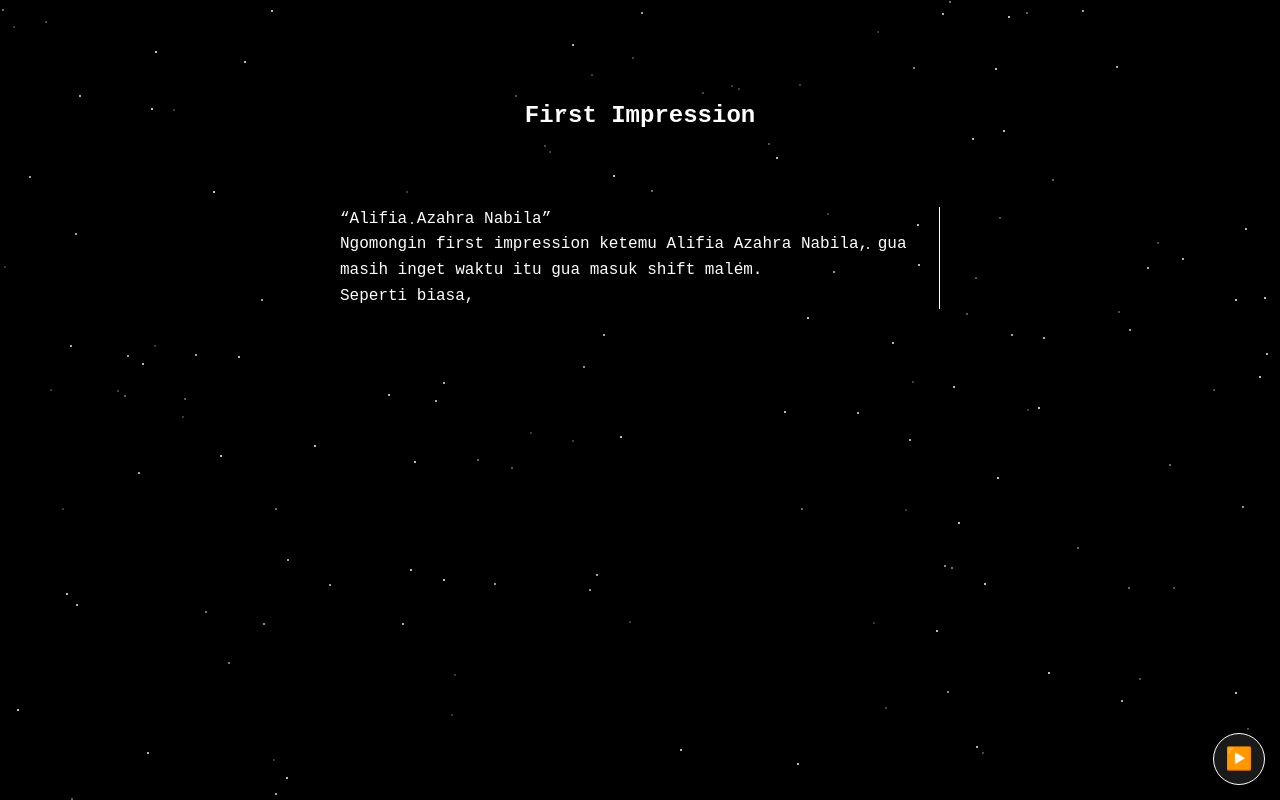
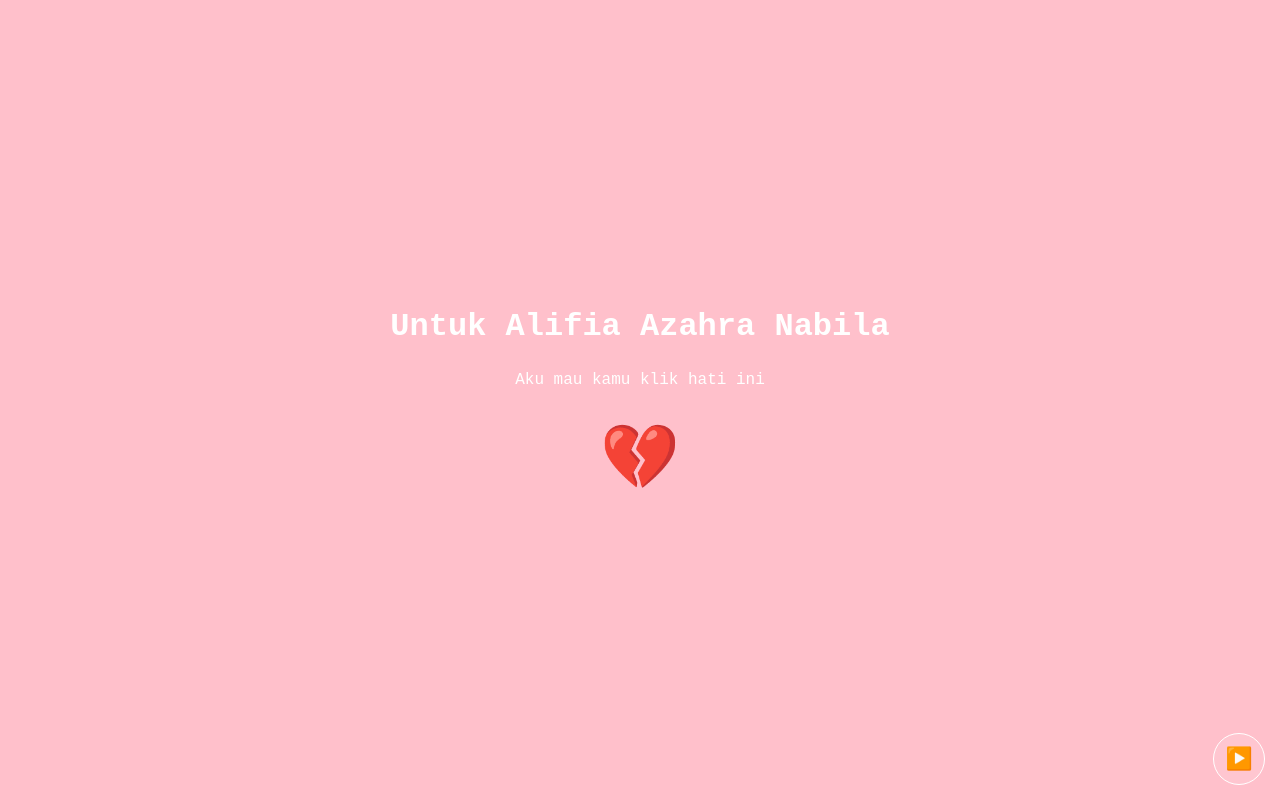
Before and after one commit to dyanytcareer-star/Alifia-Azahra-N, a plain HTML site: page index.html in a window 1280 px wide. Drawn offline with Linux system fonts and the light colour scheme.

Commit message:
Update index.html

```diff
--- a/index.html
+++ b/index.html
@@ -3,198 +3,263 @@
 <head>
 <meta charset="UTF-8">
 <meta name="viewport" content="width=device-width, initial-scale=1.0">
-  <title>First Impression</title>
+<title>Untuk Alifia</title>
 <style>
-    body {
-      margin: 0;
-      padding: 0;
-      min-height: 100vh;
-      overflow-y: auto; /* bisa scroll */
-      display: flex;
-      justify-content: center;
-      align-items: flex-start; /* teks mulai dari atas */
-      background: black;
-      color: white;
-      font-family: 'Courier New', monospace;
+body, html {
+  margin: 0; padding: 0; height: 100%; font-family: 'Courier New', monospace; overflow: hidden; background: black; color: white;
 }
+canvas#stars { position: fixed; top:0; left:0; width:100%; height:100%; z-index:-1; }
 
-    /* Background bintang */
-    #stars {
-      position: fixed;
-      width: 100%;
-      height: 100%;
-      z-index: -1;
-      background: black;
-      overflow: hidden;
+/* Intro */
+#intro {
+  background: pink;
+  height:100%; width:100%; display:flex; flex-direction:column; justify-content:center; align-items:center; text-align:center;
+  opacity:1; transition: opacity 1s ease;
 }
-    .star {
-      position: absolute;
-      width: 2px;
-      height: 2px;
-      background: white;
-      border-radius: 50%;
-      animation: twinkle 2s infinite;
+#intro h1 { font-size: 2em; margin-bottom: 10px; }
+.heart { font-size: 4em; margin:15px; cursor:pointer; transition: transform 0.2s ease; }
+.heart:hover { transform: scale(1.2); }
+#wrongText { display:none; margin-top:10px; }
+
+/* Cerpen */
+#cerpen {
+  display:none; padding:20px; box-sizing:border-box; height:100%; overflow-y:auto; line-height:1.45em; font-size:1.1em; background:transparent;
+  opacity:0; transition: opacity 1s ease;
 }
-    @keyframes twinkle {
-      0%, 100% { opacity: 1; }
-      50% { opacity: 0.3; }
+.typing { white-space: pre-wrap; }
+
+/* Musik */
+#music-btn {
+  position:fixed; bottom:15px; right:15px; background: rgba(255,255,255,0.1); border:1px solid white; border-radius:50%;
+  width:50px; height:50px; display:flex; justify-content:center; align-items:center; cursor:pointer; font-size:22px; z-index:10;
 }
-
-    /* Kontainer teks */
-    .content {
-      width: 90%;
-      max-width: 600px;
-      white-space: pre-wrap;
-      word-wrap: break-word;
-      word-break: break-word;
-      font-size: 16px;
-      line-height: 1.6;
-      text-align: left;
-      margin-top: 30px;
-      margin-bottom: 50px;
-    }
-
-    h1 {
-      text-align: center;
-      margin-bottom: 20px;
-      font-size: 24px;
-    }
-
-    .typing {
-      border-right: .1em solid #fff;
-      white-space: pre-wrap;
-      word-wrap: break-word;
-      word-break: break-word;
-      overflow-wrap: break-word;
-      overflow: hidden;
-    }
-
-    /* Tombol musik */
-    #music-btn {
-      position: fixed;
-      bottom: 15px;
-      right: 15px;
-      background: rgba(255,255,255,0.1);
-      border: 1px solid white;
-      border-radius: 50%;
-      width: 50px;
-      height: 50px;
-      color: white;
-      font-size: 22px;
-      display: flex;
-      justify-content: center;
-      align-items: center;
-      cursor: pointer;
-      z-index: 10;
-    }
-    #music-btn:hover {
-      background: rgba(255,255,255,0.2);
-    }
-
-    audio {
-      display: none;
-    }
+#music-btn:hover { background: rgba(255,255,255,0.2); }
+audio { display:none; }
 </style>
 </head>
 <body>
-  <div id="stars"></div>
 
-  <!-- Musik -->
-  <audio id="bg-music" autoplay loop>
-    <source src="lagu.mp3" type="audio/mpeg">
-  </audio>
+<canvas id="stars"></canvas>
 
-  <!-- Tombol kontrol musik -->
+<div id="intro">
+  <h1>Untuk Alifia Azahra Nabila</h1>
+  <p>Aku mau kamu klik hati ini</p>
+  <div id="heart1" class="heart">💔</div>
+  <p id="wrongText">Eh salah, maksudku yang ini</p>
+  <div id="heart2" class="heart" style="display:none;">❤️‍🩹</div>
+</div>
+
+<div id="cerpen">
+  <div class="typing" id="typingText"></div>
+  <audio id="bgMusic" src="lagu.mp3" loop></audio>
+</div>
+
 <div id="music-btn">▶️</div>
 
-  <div class="content">
-    <h1>First Impression</h1>
-    <div id="typing" class="typing"></div>
-  </div>
+<script>
+// Intro logic
+const heart1 = document.getElementById("heart1");
+const heart2 = document.getElementById("heart2");
+const wrongText = document.getElementById("wrongText");
+const intro = document.getElementById("intro");
+const cerpen = document.getElementById("cerpen");
+const music = document.getElementById("bgMusic");
+const typingText = document.getElementById("typingText");
 
-  <script>
-    // Bikin bintang random
-    const starContainer = document.getElementById("stars");
-    for (let i = 0; i < 150; i++) {
-      const star = document.createElement("div");
-      star.className = "star";
-      star.style.top = Math.random() * 100 + "%";
-      star.style.left = Math.random() * 100 + "%";
-      star.style.animationDuration = (1 + Math.random() * 2) + "s";
-      starContainer.appendChild(star);
+heart1.addEventListener("click", ()=>{
+  intro.querySelector("h1").style.display="none";
+  intro.querySelector("p").style.display="none";
+  wrongText.style.display="block";
+  heart1.style.display="none";
+  heart2.style.display="block";
+});
+
+heart2.addEventListener("click", ()=>{
+  intro.style.opacity=0;
+  setTimeout(()=>{
+    intro.style.display="none";
+    cerpen.style.display="block";
+    setTimeout(()=>{ cerpen.style.opacity=1; },50);
+    startTyping();
+    fadeInMusic(music);
+  },1000);
+});
+
+// Cerita versi revisi
+const text = `Judul: “Alifia Azahra Nabila”
+---
+Ngomongin first impression ketemu Alifia Azahra Nabila, aku masih ingat saat itu aku masuk shift malam.
+---
+Seperti biasa, begitu buka pintu toko, aku secara ga langsung selalu melihat ke arah kasir untuk sekedar menyapa teman yang lain.
+---
+Tapi waktu itu ada yg beda, dari balik kasir ada seonggok manusia yang tidak ku kenali wajah nya, dan sekilas dalam benakku “owh perbantuan mungkin😮”.
+---
+Singkat cerita aku udh siap buat pergantian shift, dan dari sedikit yang ku perhatiin, si “anak baru” ini tampangnya kayak bocah, baby face mungkin sebutannya.
+---
+Ga perlu waktu lama untukku tau namanya...
+---
+Alifia Azahra Nabila
+---
+Satu hal yg aku salut di awal itu ketika ku perhatiin, dia cukup cepet buat bergaul dengan anak toko,bahkan ga sungkan bertanya duluan, karna banyak anak baru terutama baru lulus yang masih jaim ketika baru kenal lingkungan baru.
+---
+Lambat laun waktu berjalan, kamu Alifia mulai makin akrab sama sekitar, dan perlu aku akui memang kamu punya aura tersendiri yang bikin orang sekitarmu mudah akrab.
+---
+Mungkin karna sifatmu keorang lain, kesanmu yang selalu ceria, aktif, basa basi nya pun ada aja, mungkin bisa dibilang Genit?🤔 Ganjen?😑 Ntah lah lgi pula toh namanya juga perempuan😏.
+---
+Hingga dari sikapnya itu, ga sedikit orang yang mulai “nge deketin”, menurutku itu wajar, melihat dari mereka yang ngedeketin udah di usia yang perlu mempertanyakan soal hubungan.
+---
+Ada yang nawarin diri antar jemput, beliin sarapan setiap pagi, bahkan ngasih kue ulang tahun dengan kesan anonimus 😬.
+---
+Aku masih ingat kamu pernah punya pertanyaan, lebih tepatnya heran kenapa mereka seperti itu, padahal kamu anggap mereka sebagai “Abang”🤔.
+---
+Dan ya aku hanya bisa ngejelasin sekali lagi kalo itu wajar🙂‍↕️, karna di umur mereka yang bisa dibilang udah waktunya mikir soal hubungan, mungkin sudah sulit untuk dapat interaksi dengan lawan jenis sampai akrab seperti itu.
+---
+Sehingga ketika dapat perlakuan dari kamu yang orangnya memang mudah bergaul, mereka anggap itu hal yang tak biasa dan spesial.
+---
+Bahkan bagiku pun, ke “Ganjenan” itu cukup terasa😮‍💨, yah mungkin karna akupun juga sebelumnya gapernah ketemu sama yang seperti itu mungkin ya, jadi aku merasa kayak....
+---
+“Apanih maksudnya”🙄.
+---
+Tapi ya selama itu bukan hal yang negatif aku ga permasalahin juga😪.
+---
+Sampai suatu hari aku merasa kamu tiba tiba berubah total😌,sikapmu terasa seperti asing, ga negur, ya intinya beda banget deh
+---
+dari Alifia yang ceria, suka nge gombal absurd itu tiba tiba berubah jdi kaya orang ga kenal😔...
+---
+Kalau memang dari awal sikapmu cuek atau bagaimana pasti ga akan kelihatan bedanya🧐
+---
+tapi karna dari awal kammu bukan orang yang cuek, dingin dll, begitu ada perubahan sikap, semuanya langsung terasa bedanya.
+---
+Aku masih ingat selama 2 minggu aku merasa tak dihiraukan☹️, interaksi anak toko yang lain denganku tetap normal biasa aja tapi kamu kayak menjauh.
+---
+Aku selalu bertanya tanya apakah ada kata kataku yang salah, atau sikapku yang tidak kamu suka, ntah apapun itu🙄.
+---
+Dan emang aku akui aku gapernah nanya soal itu...
+---
+Karna akupun tak mau ke GR an😌. Tapi aku yakin memang waktu itu kamu sedang tidak baik baik aja...
+---
+Itu yg aku rasain...
+---
+Sampe ketemu hari SO Grand, semuanya berjalan seperti biasa, kamu pun juga masih dengan sikap yang sama.
+---
+Hingga ketika istirahat sejenak, aku ingat ntah ada angin apa kamu menegurku lagi😮....
+---
+Kamu nawarin perihal apa aku juga mau untuk dibuatkan mie atau tidak🥲.
+---
+Dan disitu aku mulai ngerasa lega😩...
+---
+Tapi tetep aku ga pertanyain soal kenapa sebelumnya sikapmu seakan berubah. Aku ga minta kamu buat pertahanin sikap awal itu untukku, hanya saja dari perubahan itu aku jdi selalu ngerasa kalo ada yang salah dariku, ntah apa itu.
+---
+Singkat cerita semua nya kembali normal 😇, walaupun aku rasa intensitas komunikasi kita sedikit berkurang...
+---
+Yahh gimanapun juga gua ga bisa permasalahin soal itu, toh aku dengan yang lain pun seperti itu😅.
+---
+Sampai akhirnya karna ada satu hal, aku memutuskan untuk resign. Di satu sisi memang karna kebijakan toko yang buatku ga nyaman, disisi lain aku tau kalau temanku yang tersisa pun akan resign🥲.
+---
+Aku paling benci ditinggal, hingga akhirnya memutuskan resign duluan, mau disuruh tunggu THR kek apa kek, aku tetap mau keluar saat itu juga.
+---
+Dan yaa, akhirnya satu persatu juga resign, semua jalanin hidup masing masing.
+---
+Cuma satu yang ku harap...
+---
+Semoga semua temen gua bisa capai apa yang diinginkan🥹
+---
+Dan untuk kamu Alifia, begitu aku tau berita kamu keterima kuliah di Kalimantan sana, aku harap kamu bisa jaga diri, ga gampang ketipu sama orang lain terutama laki laki, melihat sikapmu yang memang mudah bergaul dan buat orang lain senang dan dari pengalamanmu di toko soal beberapa laki laki yang terobsesi
+---
+Karna waktu masih di toko, aku sempat terfikir dan khawatir “nih anak bisa jaga diri ga ya😓”
+---
+Takutnya ketemu orang yang terbuai dengan sikapmu, obses terhadapmu, tapi begitu tidak dapat apa yang dia mau, dia ngelakuin hal jahat ke kamu.
+---
+Tapi aku yakin kamu ga sebodoh itu pasti, lambat laun juga kamu bisa bedain mana yang “Kadal” mana yang tidak.
+---
+Dan ya, sekarang kamu udah mau wisuda, selamat untukmu Alifia, semoga kedepan nya kamu selalu mendapat yang terbaik,
+---
+Tapi kamu harus ingat....
+---
+Kadang yang terbaik belum tentu seperi yang kita inginkan...
+---
+Tetaplah jadi diri sendiri, tak perlu pura pura lagi, terima gimana hidup berjalan, ubah apa yang bisa diubah, syukuri apa yang diterima....
+---
+Selesai………
+---
+Kelanjutan season 2 belum ada pengumuman lagi....
+---
+by Wardian Maulana Yusup`;
+
+let i=0;
+function startTyping(){
+  if(i<text.length){
+    if(text.substring(i,i+3)==="---"){
+      typingText.innerHTML += "\n\n";
+      i+=3;
+    }else{
+      typingText.innerHTML += text.charAt(i);
+      i++;
+    }
+    typingText.scrollTop = typingText.scrollHeight;
+    setTimeout(startTyping,60);
+  }
 }
 
-    // Isi cerpen
-    const text = `“Alifia Azahra Nabila”
-Ngomongin first impression ketemu Alifia Azahra Nabila, gua masih inget waktu itu gua masuk shift malem.
-Seperti biasa, begitu buka pintu toko, gua secara ga langsung selalu nengok ke arah kasir buat sekedar melihat temen gua yang shift siang.
-Tapi waktu itu ada yg beda, dari balik kasir ada seonggok manusia yang ga gua kenalin muka nya, dan sekilas dalam benak gua “owh perbantuan mungkin😮”.
-Singkat cerita gua udh siap buat pergantian shift, dan dari sedikit yang gua perhatiin, si “anak baru” ini tampangnya kayak bocah, baby face mungkin sebutannya.
-Ga perlu waktu lama buat gua tau nama dia siapa. Alifia Azahra Nabila
-Satu hal yg gua salut di awal itu ketika gua perhatiin, dia cukup cepet buat bergaul sama anak toko, ga sungkan bertanya duluan, karna banyak anak baru terutama baru lulus yang masih jaim ketika baru kenal lingkungan baru.
-Lambat laun waktu berjalan, Alifia mulai makin akrab sama sekitarnya, dan perlu gua akuin emg dia punya aura tersendiri yang bikin orang sekitarnya mudah akrab sama dia.
-Mungkin karna sifat yang dia kasih keorang lain, kesan nya selalu ceria, aktif, basa basi nya pun ada aja, mungkin bisa dibilang Genit?🤔 Ganjen?😑 Ntah lah lgi pula toh namanya juga perempuan😏.
-Hingga dari sikapnya itu, ga sedikit orang yang mulai “nge deketin”, menurut gua itu wajar, melihat dari mereka yang ngedeketin udah di usia yang perlu mempertanyakan soal hubungan.
-Ada yang nawarin diri antar jemput lah, beliin sarapan setiap pagi, bahkan ngasih kue ulang tahun yang kesan nya anonimus 😬.
-Gua masih inget dia pernah punya pertanyaan, lebih tepatnya heran kenapa mereka seperti itu, padahal dia anggap mereka sebagai “Abang”.
-Dan ya gua cuma bisa ngejelasin sekali lagi kalo itu wajar🙂‍↕️, karna di umur mereka yang bisa dibilang udah waktunya mikir soal hubungan, mungkin udah sulit buat dapat interaksi sama lawan jenis sampai akrab seperti itu.
-Sehingga ketika dapat perlakuan dari lu “Alifia Azahra Nabila” yang orangnya memang mudah bergaul, mereka anggap itu hal yang tak biasa dan spesial.
-Bahkan bagi gua sendiri pun, ke “Ganjenan” lu itu cukup terasa buat gua😮‍💨, yah mungkin karna guanya juga sebelumnya gapernah ketemu ama yang begitu kali ya, jadi gua ngerasa kayak “Apanih maksudnya”🙄. Tapi ya selama itu bukan hal yang negatif gua ga permasalahin juga😪.
-Sampai ketika pernah gua ngerasa lu tiba tiba berubah total😌,sikap lu ke gua ntah kerasa kaya jauhin gua, ga liat ada gua, ya intinya beda banget lah, dari Alifia yang ceria, suka nge gombal absurd itu tiba tiba berubah jdi kaya orang ga kenal😔.
-Kalau memang dari awal sikapnya cuek atau bagaimana pasti ga akan kelihatan bedanya🧐, tapi karna dari awal lu bukan orang yang cuek, dingin dll, begitu ada perubahan sikap, semuanya langsung terasa bedanya.
-Gua masih inget selama 2 minggu gua berasa didiemin☹️, anak toko yang lain tetep normal ama gua biasa aja tpi lu kayak diemin gua. Gua selalu ngecek lagi apakah ada kata kata gua yang salah, atau sikap gua yang ga lu suka atau apapun itu🙄.
-Dan emang gua akuin gua gapernah nanya soal itu, karna gua juga gamau ke GR an😌. Tapi gua yakin emg waktu itu lu lgi ga baik baik aja, itu yg gua rasain.
-Sampe ketemu hari SO Grand, semuanya berjalan kayak biasa, lu pun juga masih dengan sikap yang sama, hingga ketika istirahat sejenak, gua inget ntah ada angin apa lu negur gua lagi😮, lu nawarin gua apa gua mau bikin mie juga apa ngga🥲.
-Dan disitu gua mulai ngerasa lega😩, tapi tetep gua ga pertanyain soal kenapa sebelumnya sikap lu seakan berubah. Gua ga minta lu buat pertahanin sikap awal lu itu buat gua, hanya saja dari perubahan itu gua jdi selalu ngerasa kalo ada yang salah dari gua, ntah apa itu.
-Singkat cerita semua nya kembali normal 😇, walaupun gua ngerasa intensitas komunikasi lu ama gua sedikit berkurang, yahh gimanapun juga gua ga bisa permasalahin soal itu, toh gua ama yang lain juga sama ko begitu😅.
-Sampai akhirnya karna ada satu hal gua mutusin buat resign, di satu sisi memang karna kebijakan toko yang buat gua ga nyaman, disisi lain gua tau kalau temen gua yang tersisa pun akan resign🥲.
-Gua paling ga suka ditinggal, jadi akhirnya gua resign duluan, mau disuruh tunggu THR kek apa kek, gua mau keluar.
-Dan yaa, akhirnya satu persatu juga resign, semua jalanin hidup masing masing, cuma satu yang gua harap.
-Semoga semua temen gua bisa capai apa yang diinginkan🥹
-Dan buat lu Alifia, begitu gua tau lu keterima kuliah di Kalimantan sana, gua harap lu bisa jaga diri, ga gampang ketipu sama orang lain terutama laki laki, melihat sikap lu yang emang mudah bergaul dan bikin orang lain seneng sama lu dan dari pengalaman lu di toko soal beberapa laki laki yang obses sama lu.
-Karna waktu masih di toko, gua sempet mikir dan khawatir “nih anak bisa jaga diri ga ya😓” takutnya ketemu orang yang terbuai ama sikap lu, obses sama lu, tapi begitu ga dapet apa yang dia mau, dia ngelakuin hal jahat ama lu.
-Tapi gua yakin lu ga bego juga pasti, lambat laun juga lu bisa bedain mana yang “Kadal” mana yang kaga.
-Dan ya, sekarang lu udah mau wisuda, selamat buat lu lip, semoga kedepan nya lu selalu dapet yang terbaik buat lu, tapi lu harus inget, kadang yang terbaik belum tentu yang lu mau.
-Tetep jadi diri sendiri, ga perlu pura pura lagi, terima gimana hidup lu, ubah apa yang bisa diubah, syukuri apa yang dikasih.
+// Musik fade in
+function fadeInMusic(audio){
+  audio.volume=0;
+  audio.play();
+  let vol=0;
+  let interval=setInterval(()=>{
+    vol+=0.02;
+    if(vol>=1){ vol=1; clearInterval(interval); }
+    audio.volume=vol;
+  },100);
+}
 
-Selesai………
+// Musik tombol
+const musicBtn = document.getElementById("music-btn");
+musicBtn.addEventListener("click", ()=>{
+  if(music.paused){ fadeInMusic(music); musicBtn.textContent="⏸️"; }
+  else{ music.pause(); musicBtn.textContent="▶️"; }
+});
+document.addEventListener("click", ()=>{ if(music.paused){ fadeInMusic(music); musicBtn.textContent="⏸️"; } }, {once:true});
 
-Kelanjutan season 2 belum ada pengumuman nya.
+// Stars
+const canvas = document.getElementById("stars");
+const ctx = canvas.getContext("2d");
+let starsArr = [];
+function resizeCanvas(){ canvas.width=window.innerWidth; canvas.height=window.innerHeight; }
+window.addEventListener("resize",resizeCanvas);
+resizeCanvas();
 
-Wardian Maulana Yusup `;
+for(let s=0;s<200;s++){
+  starsArr.push({
+    x:Math.random()*canvas.width,
+    y:Math.random()*canvas.height,
+    r:Math.random()*1.5,
+    dx:(Math.random()*0.3)-0.15,
+    dy:Math.random()*0.2,
+    opacity:Math.random()
+  });
+}
 
-    // Efek mesin tik
-    let i = 0;
-    function typeWriter() {
-      if (i < text.length) {
-        document.getElementById("typing").innerHTML += text.charAt(i);
-        i++;
-        setTimeout(typeWriter, 35);
+function drawStars(){
+  ctx.clearRect(0,0,canvas.width,canvas.height);
+  starsArr.forEach(star=>{
+    ctx.beginPath();
+    ctx.arc(star.x, star.y, star.r, 0, Math.PI*2);
+    ctx.fillStyle=`rgba(255,255,255,${star.opacity})`;
+    ctx.fill();
+    star.x += star.dx;
+    star.y += star.dy;
+    star.opacity += (Math.random()-0.5)*0.02;
+    if(star.opacity>1) star.opacity=1;
+    if(star.opacity<0) star.opacity=0;
+    if(star.x>canvas.width) star.x=0;
+    if(star.x<0) star.x=canvas.width;
+    if(star.y>canvas.height) star.y=0;
+    if(star.y<0) star.y=canvas.height;
+  });
+  requestAnimationFrame(drawStars);
 }
-    }
-    typeWriter();
-
-    // Musik kontrol
-    const music = document.getElementById("bg-music");
-    const musicBtn = document.getElementById("music-btn");
-
-    musicBtn.addEventListener("click", () => {
-      if (music.paused) {
-        music.play();
-        musicBtn.textContent = "⏸️";
-      } else {
-        music.pause();
-        musicBtn.textContent = "▶️";
-      }
-    });
-
-    // Autoplay fix untuk mobile
-    document.addEventListener("click", () => {
-      if (music.paused) {
-        music.play();
-        musicBtn.textContent = "⏸️";
-      }
-    }, { once: true });
+drawStars();
 </script>
 </body>
 </html>
```
Lines whose indentation alone changed are shown as unchanged.
